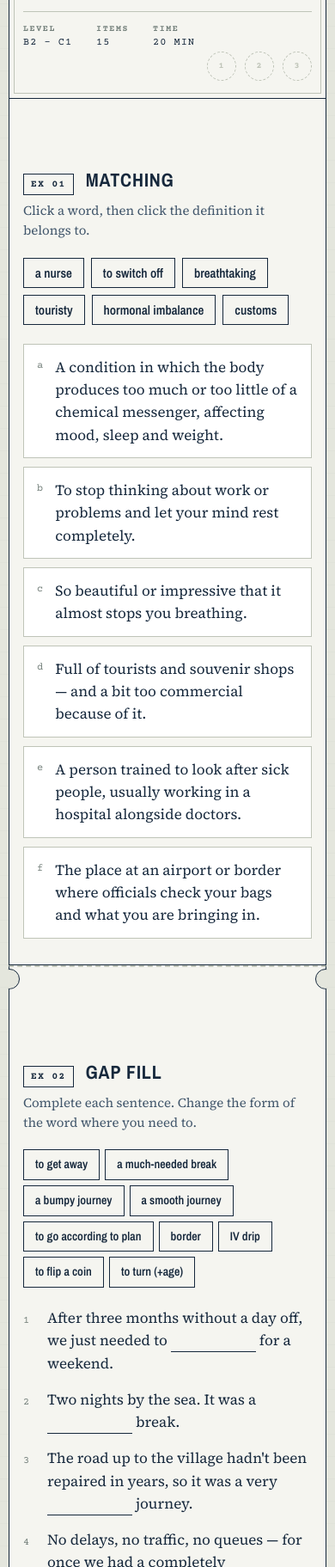
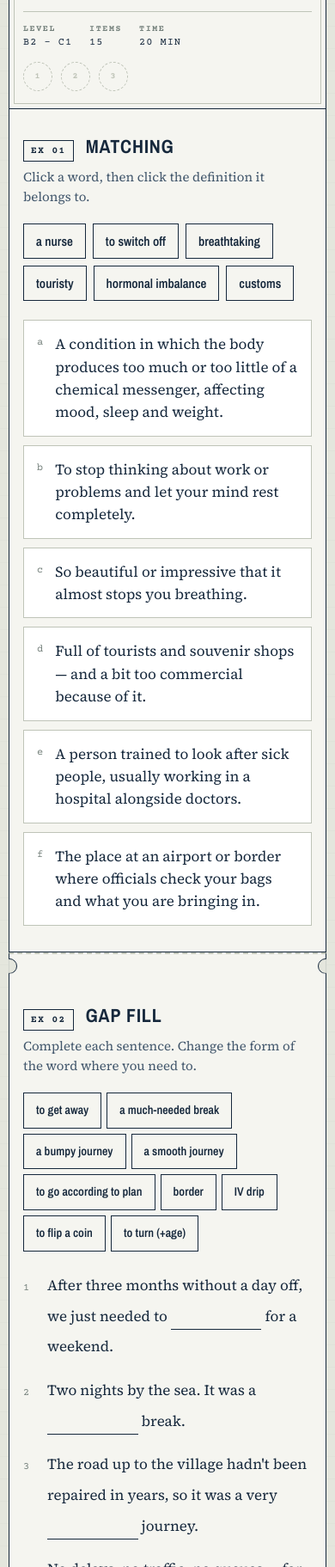
Before and after one commit to alma-studio/efl-materials, a plain HTML site: page getting-away.html in a window 390 px wide. Shown: the part 177-2000 px from the top of the page at 86% size. Drawn offline with nearby package versions, Linux system fonts and the light colour scheme.

Commit message:
Add files via upload

```diff
--- a/getting-away.html
+++ b/getting-away.html
@@ -217,10 +217,26 @@ footer{
   *{animation:none!important;transition:none!important}
   .stamp.hit{opacity:.9;transform:rotate(-14deg) scale(1)}
 }
-@media(max-width:520px){
-  body{padding:14px 10px 60px}
+@media(max-width:560px){
+  html{overflow-x:hidden}
+  .perf::before,.perf::after{width:16px;height:16px}
+  .perf::before{left:-9px}
+  .perf::after{right:-9px}
+  body{padding:14px 10px 60px;overflow-x:hidden}
   .stub,.masthead{padding-left:16px;padding-right:16px}
-  .stamp{position:static;display:inline-block;margin-bottom:10px}
+  .stamp{position:static;display:none;margin:0 0 12px}
+  .stamp.hit{display:inline-block}
+  .meta{gap:0 20px}
+  .tracker{margin-left:0;width:100%;margin-top:12px}
+  /* 16px stops iOS Safari zooming the page when a field is focused */
+  input[type=text],input.dict{font-size:16px}
+  input.dict{flex:1;min-width:0;width:auto}
+  ol.gaps li{line-height:2.1}
+  input[type=text]{padding:3px 6px 4px}
+  .say{width:40px;height:40px;font-size:15px}
+  .chip{padding:9px 14px}
+  .def{padding:14px 15px}
+  button.act{padding:12px 18px}
 }
 </style>
 </head>
```
